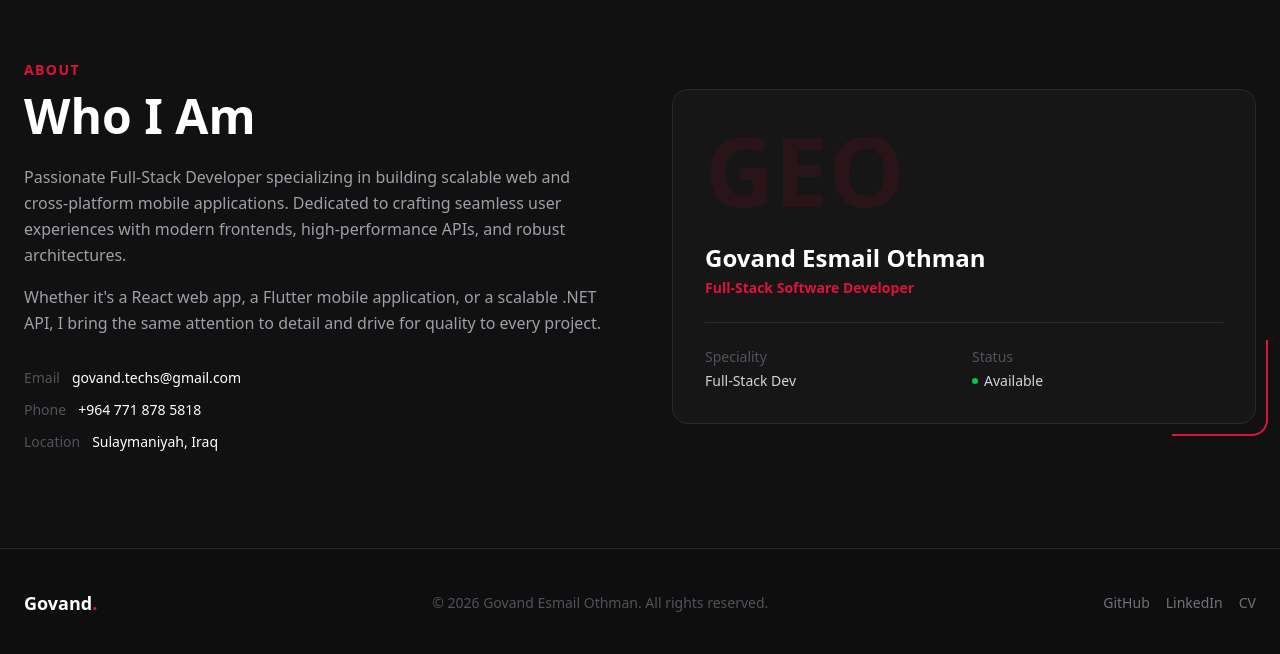
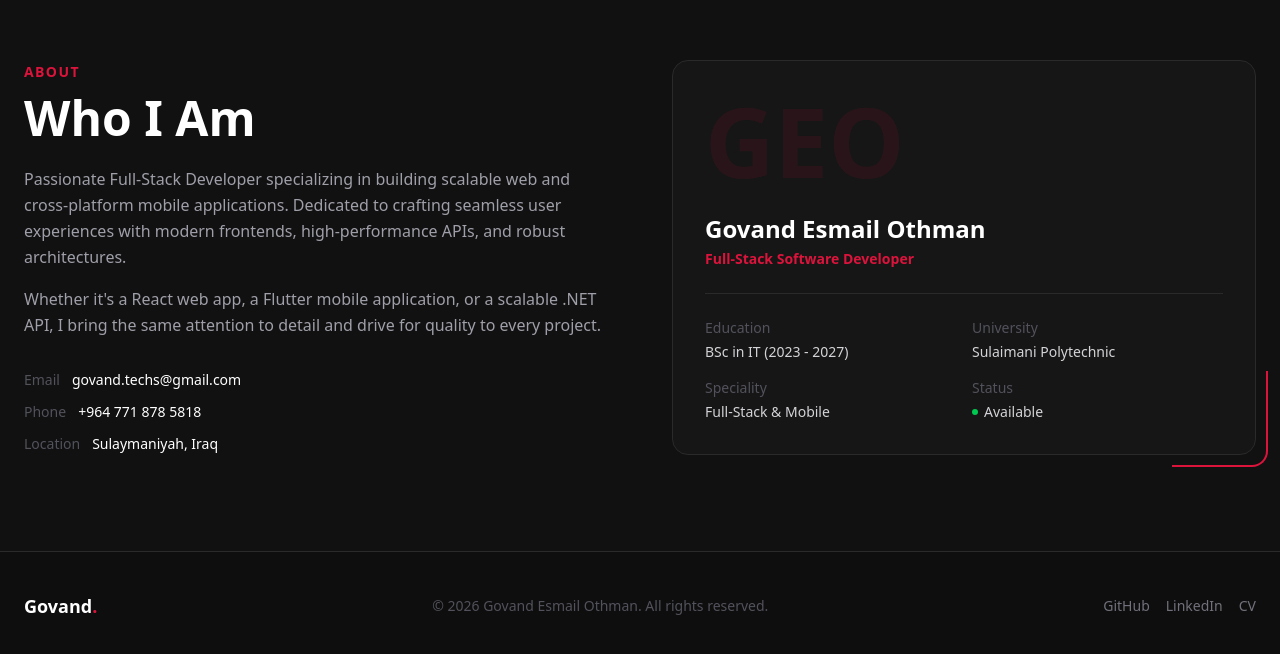
Before and after one commit to govandtechs-dev/govand-portfolio, a Next.js app: page / in a window 1280 px wide. Shown: the part 4059-4713 px from the top of the page. Built offline with nearby package versions, Linux system fonts and the light colour scheme; no server answers; the database is empty.

Commit message:
Add Sulaimani Polytechnic University BSc IT education details

```diff
--- a/src/app/cv/page.tsx
+++ b/src/app/cv/page.tsx
@@ -68,6 +68,25 @@ export default async function CVPage() {
               <div className="text-[#dc143c] font-medium">govand-portfolio.vercel.app</div>
             </div>
           </div>
+
+          {/* Education */}
+          <section className="mb-8">
+            <h2 className="text-xs font-bold text-[#dc143c] uppercase tracking-widest mb-4">Education</h2>
+            <div>
+              <div className="flex items-start justify-between">
+                <div>
+                  <div className="font-bold text-[#111]">Bachelor’s Degree in Information Technology (BSc IT)</div>
+                  <div className="text-gray-500 text-sm">Sulaimani Polytechnic University</div>
+                </div>
+                <div className="text-xs text-gray-400 shrink-0 ml-4 mt-0.5">
+                  2023 — Expected June 2027
+                </div>
+              </div>
+              <p className="text-gray-600 text-sm mt-1.5 leading-relaxed">
+                Focus on Software Engineering, Database Systems, Network Architecture, and Advanced Web & Mobile Development.
+              </p>
+            </div>
+          </section>
 
           {/* Experience */}
           {experience.length > 0 && (
--- a/src/components/About.tsx
+++ b/src/components/About.tsx
@@ -73,8 +73,16 @@ export default function About({ profile }: AboutProps) {
             <div className="h-px bg-[#2a2a2a] mb-6" />
             <div className="grid grid-cols-2 gap-4 text-sm">
               <div>
+                <div className="text-zinc-600 mb-1">Education</div>
+                <div className="text-zinc-300">BSc in IT (2023 - 2027)</div>
+              </div>
+              <div>
+                <div className="text-zinc-600 mb-1">University</div>
+                <div className="text-zinc-300">Sulaimani Polytechnic</div>
+              </div>
+              <div>
                 <div className="text-zinc-600 mb-1">Speciality</div>
-                <div className="text-zinc-300">Full-Stack Dev</div>
+                <div className="text-zinc-300">Full-Stack & Mobile</div>
               </div>
               <div>
                 <div className="text-zinc-600 mb-1">Status</div>
```
